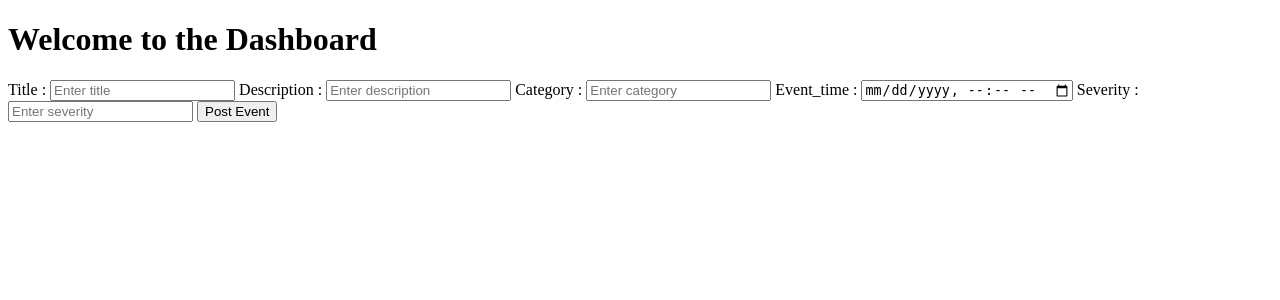
After one commit to 8asd8f8f1/___third_eye, a Flask app: template backend/templates/dashboard.html in a window 1280 px wide. The commit adds this page. Shown: the top 300 px of the page. Run offline with Flask 2, Linux system fonts and the light colour scheme; the template is opened without the code that fills it, so the values that code supplies are empty; some libraries are stand-ins or nearby versions.

Commit message:
'dashboard'

```diff
--- a/backend/app.py
+++ b/backend/app.py
@@ -9,7 +9,7 @@ app = Flask(__name__)
 # Config MySQL
 app.config['MYSQL_HOST'] = 'localhost'
 app.config['MYSQL_USER'] = 'root'
-app.config['MYSQL_PASSWORD'] = 'Alt@mas@6980'
+app.config['MYSQL_PASSWORD'] = ''
 app.config['MYSQL_DB'] = 'thirdEyeDB'
 app.config['MYSQL_CURSORCLASS'] = 'DictCursor'
 # init MYSQL
@@ -24,47 +24,56 @@ mysql = MySQL(app)
 def login():
     if request.method == 'POST':
         # Get Form Fields
-        username = request.form['username']
+        email = request.form['email']
         password_candidate = request.form['password']
 
         # Create cursor
         cur = mysql.connection.cursor()
 
         # Get user by username
-        result = cur.execute("SELECT * FROM users WHERE username = %s", [username])
-
+        result = cur.execute("SELECT * FROM users WHERE email = %s", [email])
+        print("Outside if")
         if result > 0:
             # Get stored hash
             data = cur.fetchone()
-            password = data['password']
-            userid = data['id']
+            print(data)
+            password = data['UPassword']
+            userid = data['ID']
 
             # Compare Passwords
-            if sha256_crypt.verify(password_candidate, password):
+            if password_candidate == password:
                 # Passed
                 session['logged_in'] = True
-                session['username'] = username
+                session['email'] = email
                 session['userid'] = userid
 
-                flash('You are now logged in', 'success')
+                flash('You are now logged in')
+                print("Welcome")
+                return render_template('dashboard.html', msg = "")
             else:
-                error = 'Invalid login'
                 return render_template('login.html')
             # Close connection
             cur.close()
         else:
-            error = 'Username not found'
             return render_template('login.html')
 
     return render_template('login.html')
 
+@app.route('/showEventNLGU') # Show event for non logged in user
+def showEventNLGU():
+    # Create cursor
+    cur = mysql.connection.cursor()
 
+    # Execute query
+    cur.execute("Select * from UserEvent where isVerified = 0 and severity = 'High'")
+    result = cur.fetchall()
+    # Commit to DB
+    mysql.connection.commit()
 
+    # Close connection
+    cur.close()
 
-
-
-
-
+    return render_template('home.html', msg=result)
 
 
 # User Register
@@ -92,26 +101,12 @@ def register():
         # Commit to DB
         mysql.connection.commit()
 
-        # Close connection
-        # cur.close()
-
-        # # Create cursor again
-        # cur = mysql.connection.cursor()
-
-        # Execute query
-        # userid  = cur.execute("SELECT id FROM users WHERE email = %s", [email])
-        # print(email)
-        # print(userid)
         cur.execute("INSERT INTO address(userid, houseno, street, pincode, city, district, state) VALUES(%s, %s, %s, %s, %s, %s, %s)", (cur.lastrowid, houseno, street, pincode, city, district, state))
         # Commit to DB
         mysql.connection.commit()
 
         # Close connection
         cur.close()
-
-
-
-
 
         flash('You are now registered and can log in', 'success')
 
@@ -131,6 +126,31 @@ def is_logged_in(f):
             flash('Unauthorized, Please login', 'danger')
             return redirect(url_for('login'))
     return wrap
+
+@app.route('/addevent',methods=['GET', 'POST'])
+@is_logged_in
+def addevent():
+    if request.method == 'POST':
+        severity = request.form['severity']
+        desc = request.form['desc']
+        category = request.form['category']
+        title = request.form['title']
+        etime = request.form['etime']
+
+        # Create cursor
+        cur = mysql.connection.cursor()
+
+        cur.execute("INSERT INTO UserEvent(userid, severity, eventdescription, category, title, Event_time) VALUES(%s, %s, %s, %s, %s, %s)", (session['userid'], severity, desc, category, title, etime))
+        # Commit to DB
+        mysql.connection.commit()
+
+        # Close connection
+        cur.close()
+        print("Added Event")
+        return render_template('dashboard.html', msg="Added Event")
+
+
+
 
 # Logout
 @app.route('/logout')
--- /dev/null
+++ b/backend/templates/dashboard.html
@@ -0,0 +1,32 @@
+<!DOCTYPE html>
+<html lang="en">
+    <body>
+        {{msg}}
+        <h1>Welcome to the Dashboard</h1>
+
+        <form action="/addevent" method="POST">
+            <div class="container">
+                <label>Title : </label>
+                <input type="text" placeholder="Enter title" name="title" required>
+
+                <label>Description : </label>
+                <input type="text" placeholder="Enter description" name="desc" required>
+
+                <label>Category : </label>
+                <input type="text" placeholder="Enter category" name="category" required>
+
+                <label>Event_time : </label>
+                <input type="datetime-local" placeholder="Enter Event_time" name="etime" required>
+
+                <label>Severity : </label>
+                <input type="text" placeholder="Enter severity" name="severity" required>
+
+                <button type="submit">Post Event</button>
+            </div>
+        </form>
+
+
+
+
+    </body>
+</html>
--- a/backend/templates/login.html
+++ b/backend/templates/login.html
@@ -46,15 +46,13 @@ button {
 </head>
 <body>
     <center> <h1> Student Login Form </h1> </center>
-    <form action="" method="POST">
+    <form action="/login" method="POST">
         <div class="container">
             <label>Username : </label>
-            <input type="text" placeholder="Enter Username" name="username" required>
+            <input type="email" placeholder="Enter email" name="email" required>
             <label>Password : </label>
             <input type="password" placeholder="Enter Password" name="password" required>
             <button type="submit">Login</button>
-            <input type="checkbox" checked="checked"> Remember me
-            <button type="button" class="cancelbtn"> Cancel</button>
         </div>
     </form>
 </body>
```
Also changed, not shown: backend/templates/home.html (added, +7 -0 lines), main project.sql (+18 -7 lines).
